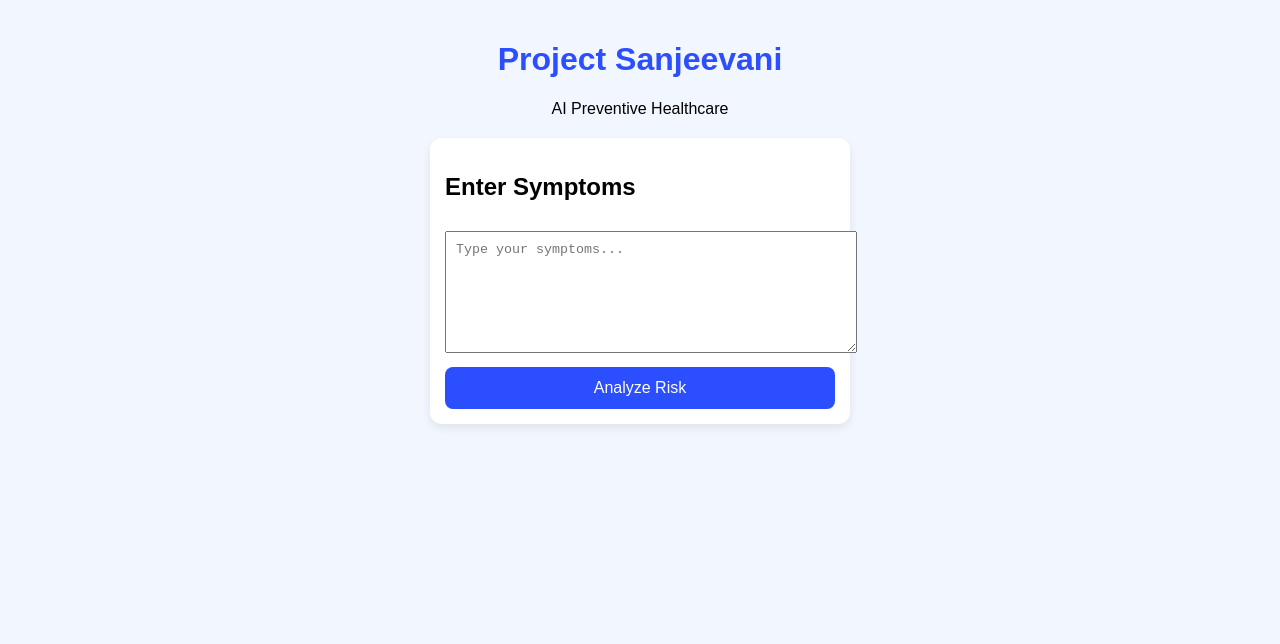
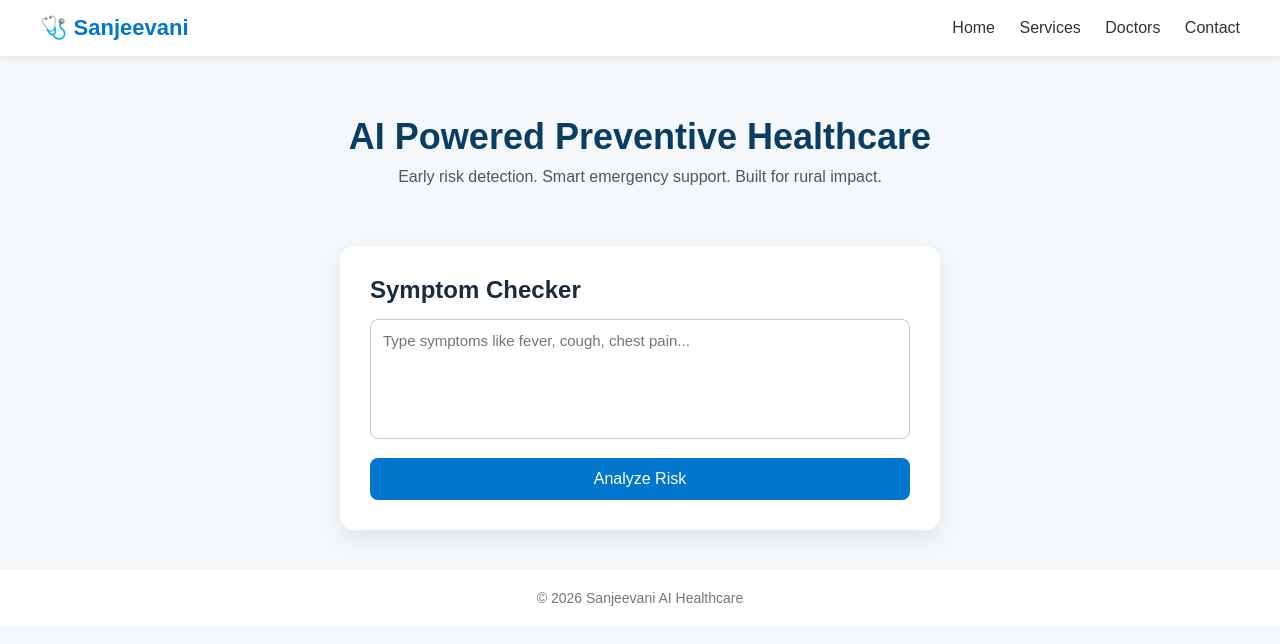
Before and after one commit to sahana484/sanjeevini-fronted1, a plain HTML site: page index.html in a window 1280 px wide. Drawn offline with Linux system fonts and the light colour scheme.

Commit message:
UI upgraded to professional hostital design

```diff
--- a/index.html
+++ b/index.html
@@ -1,32 +1,46 @@
 <!DOCTYPE html>
 <html lang="en">
 <head>
-  <meta charset="UTF-8">
-  <title>Sanjeevani</title>
-  <link rel="stylesheet" href="style.css">
+  <meta charset="UTF-8" />
+  <meta name="viewport" content="width=device-width, initial-scale=1.0"/>
+  <title>Sanjeevani AI Healthcare</title>
+  <link rel="stylesheet" href="style.css" />
 </head>
-
 <body>
 
-<div class="app">
+  <header class="navbar">
+    <div class="logo">🩺 Sanjeevani</div>
+    <nav>
+      <a href="#">Home</a>
+      <a href="#">Services</a>
+      <a href="#">Doctors</a>
+      <a href="#">Contact</a>
+    </nav>
+  </header>
 
-  <h1>Project Sanjeevani</h1>
-  <p class="tagline">AI Preventive Healthcare</p>
+  <section class="hero">
+    <h1>AI Powered Preventive Healthcare</h1>
+    <p>Early risk detection. Smart emergency support. Built for rural impact.</p>
+  </section>
 
-  <div class="card">
-    <h2>Enter Symptoms</h2>
-    <textarea id="symptoms" placeholder="Type your symptoms..."></textarea>
+  <section class="card">
+    <h2>Symptom Checker</h2>
+
+    <textarea id="symptoms" placeholder="Type symptoms like fever, cough, chest pain..."></textarea>
+
     <button onclick="analyze()">Analyze Risk</button>
-  </div>
 
-  <div class="card hidden" id="resultCard">
-    <h2>Risk Result</h2>
-    <p id="riskText"></p>
-    <button onclick="sendEmergency()">Emergency Help</button>
-  </div>
+    <div id="resultBox" class="result hidden">
+      <h3>Risk Result</h3>
+      <p id="riskText">Low Risk</p>
+      <button class="emergency" onclick="sendEmergency()">Emergency Help</button>
+    </div>
+  </section>
 
-</div>
+  <footer class="footer">
+    <p>© 2026 Sanjeevani AI Healthcare</p>
+  </footer>
 
-<script src="script.js"></script>
+  <script src="script.js"></script>
 </body>
 </html>
--- a/script.js
+++ b/script.js
@@ -1,22 +1,23 @@
 function analyze() {
-  const text = document.getElementById("symptoms").value;
+  const text = document.getElementById("symptoms").value.toLowerCase();
+  const resultBox = document.getElementById("resultBox");
+  const riskText = document.getElementById("riskText");
 
-  if (text.length < 5) {
-    alert("Please enter symptoms");
+  if (text.trim().length < 3) {
+    alert("Please enter valid symptoms");
     return;
   }
 
   let risk = "Low Risk";
 
-  if (text.toLowerCase().includes("chest") ||
-      text.toLowerCase().includes("breath")) {
-    risk = "High Risk. Consult doctor.";
+  if (text.includes("chest") || text.includes("breathing") || text.includes("severe")) {
+    risk = "High Risk. Seek medical help.";
   }
 
-  document.getElementById("riskText").innerText = risk;
-  document.getElementById("resultCard").classList.remove("hidden");
+  riskText.innerText = risk;
+  resultBox.classList.remove("hidden");
 }
 
 function sendEmergency() {
-  alert("Emergency alert sent to nearest health worker.");
+  alert("Emergency alert sent to nearest hospital.");
 }
--- a/style.css
+++ b/style.css
@@ -1,52 +1,130 @@
-body {
-  font-family: Arial, sans-serif;
-  background: #f2f6ff;
+* {
   margin: 0;
   padding: 0;
+  box-sizing: border-box;
+  font-family: Arial, sans-serif;
 }
 
-.app {
-  max-width: 420px;
-  margin: auto;
-  padding: 20px;
+body {
+  background: #f4f8fb;
+  color: #1a2b3c;
 }
 
-h1 {
-  text-align: center;
-  color: #2b4eff;
+/* NAVBAR */
+
+.navbar {
+  background: white;
+  padding: 15px 40px;
+  display: flex;
+  justify-content: space-between;
+  align-items: center;
+  box-shadow: 0 2px 8px rgba(0,0,0,0.08);
 }
 
-.tagline {
-  text-align: center;
-  margin-bottom: 20px;
+.logo {
+  font-size: 22px;
+  font-weight: bold;
+  color: #0077cc;
 }
 
+.navbar nav a {
+  margin-left: 20px;
+  text-decoration: none;
+  color: #333;
+  font-weight: 500;
+}
+
+.navbar nav a:hover {
+  color: #0077cc;
+}
+
+/* HERO */
+
+.hero {
+  text-align: center;
+  padding: 60px 20px 30px;
+}
+
+.hero h1 {
+  font-size: 36px;
+  color: #0a3d62;
+  margin-bottom: 10px;
+}
+
+.hero p {
+  color: #555;
+}
+
+/* CARD */
+
 .card {
+  width: 90%;
+  max-width: 600px;
   background: white;
-  padding: 15px;
-  border-radius: 12px;
+  margin: 30px auto;
+  padding: 30px;
+  border-radius: 14px;
+  box-shadow: 0 10px 25px rgba(0,0,0,0.08);
+}
+
+.card h2 {
   margin-bottom: 15px;
-  box-shadow: 0 4px 10px rgba(0,0,0,0.08);
 }
 
 textarea {
   width: 100%;
-  height: 100px;
-  padding: 10px;
-  margin-top: 10px;
+  height: 120px;
+  padding: 12px;
+  border-radius: 8px;
+  border: 1px solid #ccc;
+  resize: none;
+  margin-bottom: 15px;
+  font-size: 15px;
 }
 
 button {
   width: 100%;
   padding: 12px;
-  margin-top: 10px;
-  background: #2b4eff;
-  color: white;
   border: none;
   border-radius: 8px;
+  background: #0077cc;
+  color: white;
   font-size: 16px;
+  cursor: pointer;
+}
+
+button:hover {
+  background: #005fa3;
+}
+
+.result {
+  margin-top: 20px;
+  padding: 15px;
+  background: #f1f7ff;
+  border-radius: 10px;
+  text-align: center;
 }
 
 .hidden {
   display: none;
 }
+
+.emergency {
+  margin-top: 10px;
+  background: #e63946;
+}
+
+.emergency:hover {
+  background: #c1121f;
+}
+
+/* FOOTER */
+
+.footer {
+  text-align: center;
+  padding: 20px;
+  margin-top: 40px;
+  background: white;
+  color: #777;
+  font-size: 14px;
+}
```
